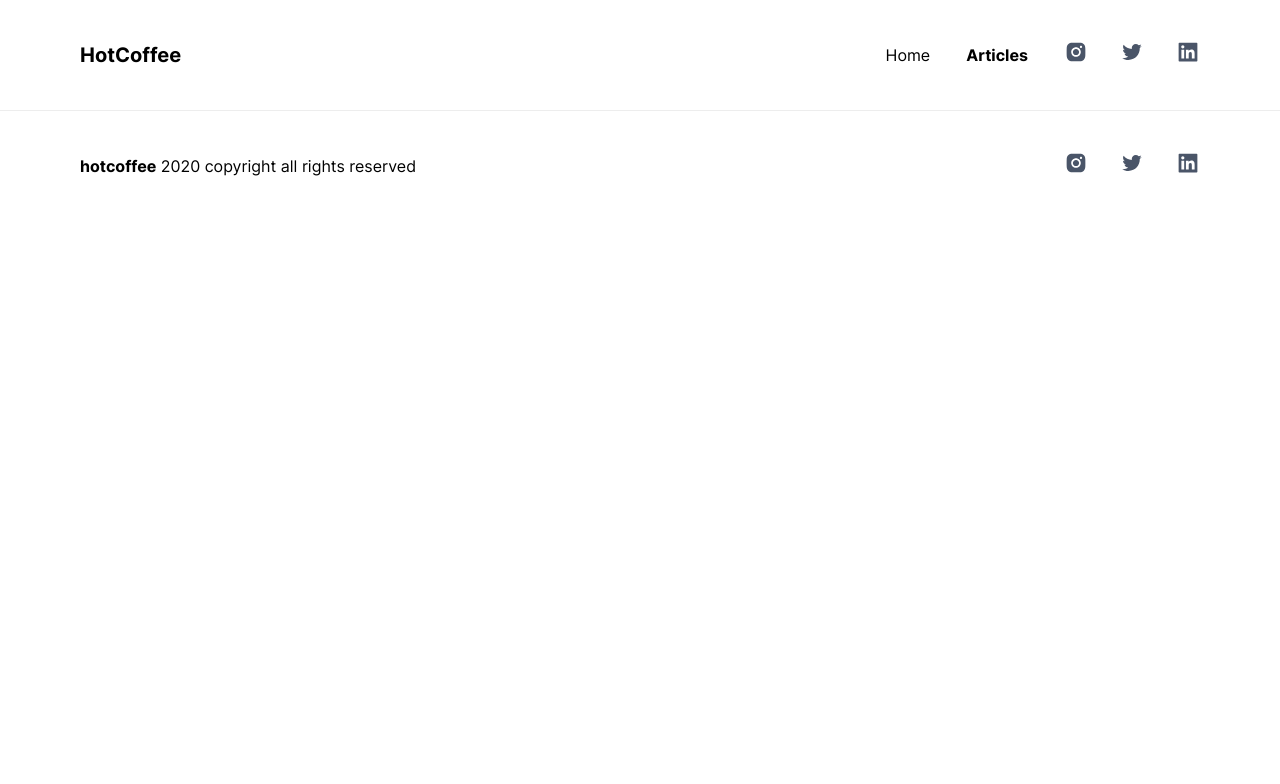
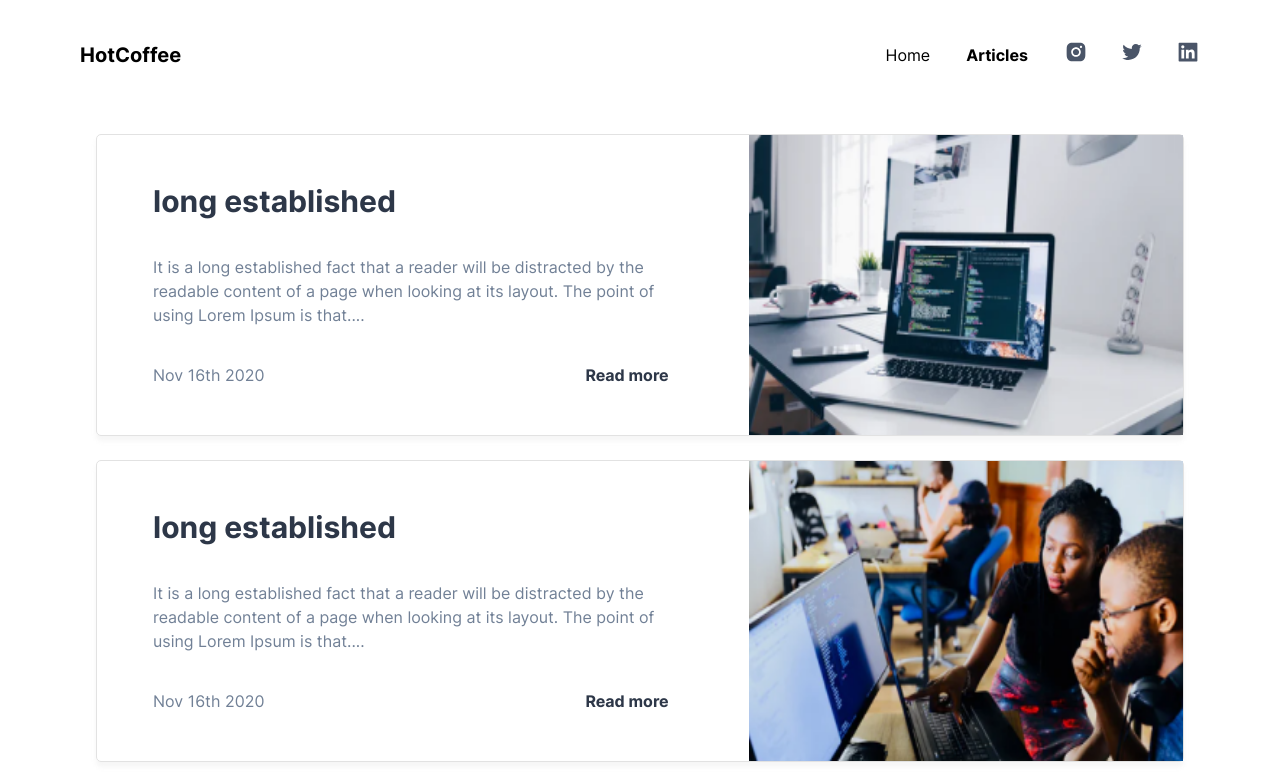
Before and after one commit to RafaelGoulartB/next-blog-cms, a Next.js app: page /articles in a window 1280 px wide. Shown: the top 784 px of the page. Built offline with nearby package versions, Linux system fonts and the light colour scheme; a web font is replaced by a local one.

Commit message:
feat: add articles page

```diff
--- a/pages/articles.tsx
+++ b/pages/articles.tsx
@@ -1,9 +1,28 @@
 import React from 'react'
+import { Box } from '@chakra-ui/react'
+import ListPost from '../components/list-post'
+import LatestCard from '../components/latest-card'
+import { posts } from '../data/constants'
 
 // import { Container } from './styles';
 
 const About: React.FC = () => {
-  return <div />
+  return (
+    <Box as="main">
+      <ListPost>
+        {posts.map(post => (
+          <LatestCard
+            key={post.id}
+            id={post.id}
+            title={post.title}
+            description={post.description}
+            image={post.image}
+            date={post.date}
+          />
+        ))}
+      </ListPost>
+    </Box>
+  )
 }
 
 export default About
```
